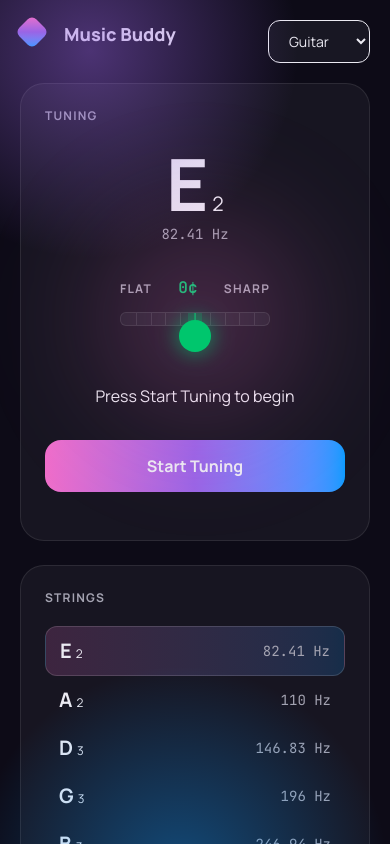
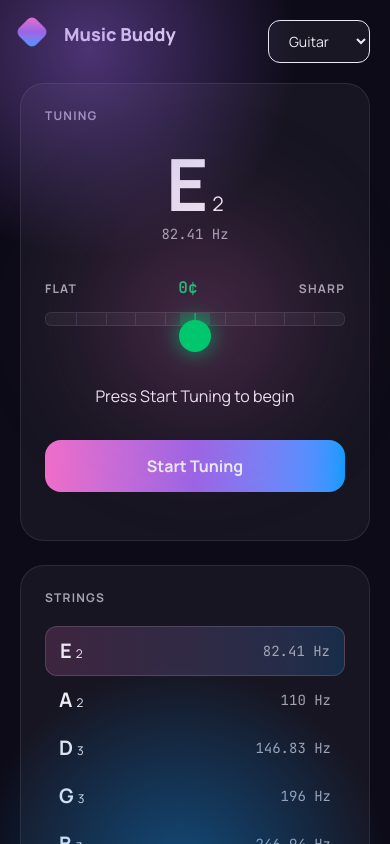
Before and after one commit to liii-p/music-buddy, a Next.js app: page /tuner in a window 390 px wide. Shown: the top 844 px of the page. Built offline with nearby package versions, Linux system fonts and the light colour scheme.

Commit message:
Refactor Dial component layout for improved responsiveness

```diff
--- a/components/tuner/tuning-panel/Dial.tsx
+++ b/components/tuner/tuning-panel/Dial.tsx
@@ -40,7 +40,7 @@ const Dial: React.FunctionComponent<DialProps> = ({ cents }) => {
       : { left: "50%", width: fillWidth };
 
   return (
-    <div className="max-w-1/2 mx-auto">
+    <div className="mx-auto lg:max-w-1/2">
       <div className="flex items-baseline justify-between mb-3">
         <p className="text-xs text-grey font-bold tracking-widest">FLAT</p>
         <p className={"font-jetbrains text-base font-semibold " + tone}>
```
